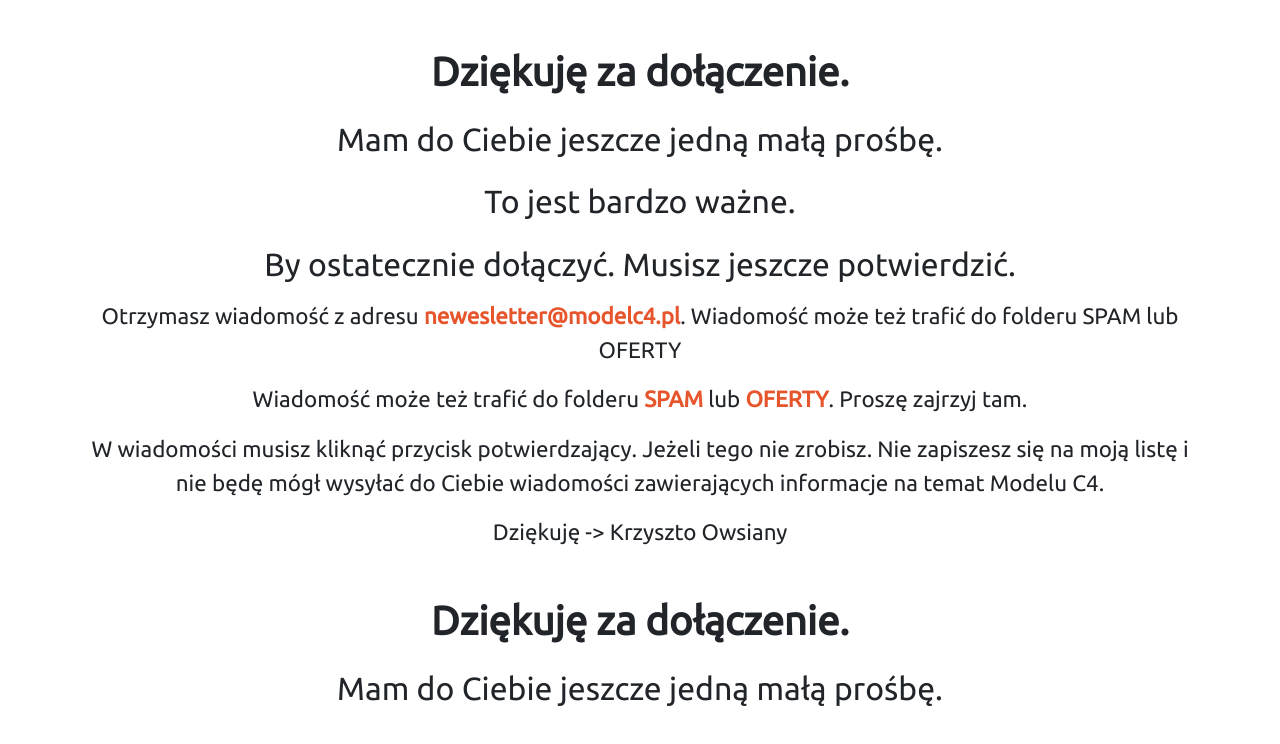
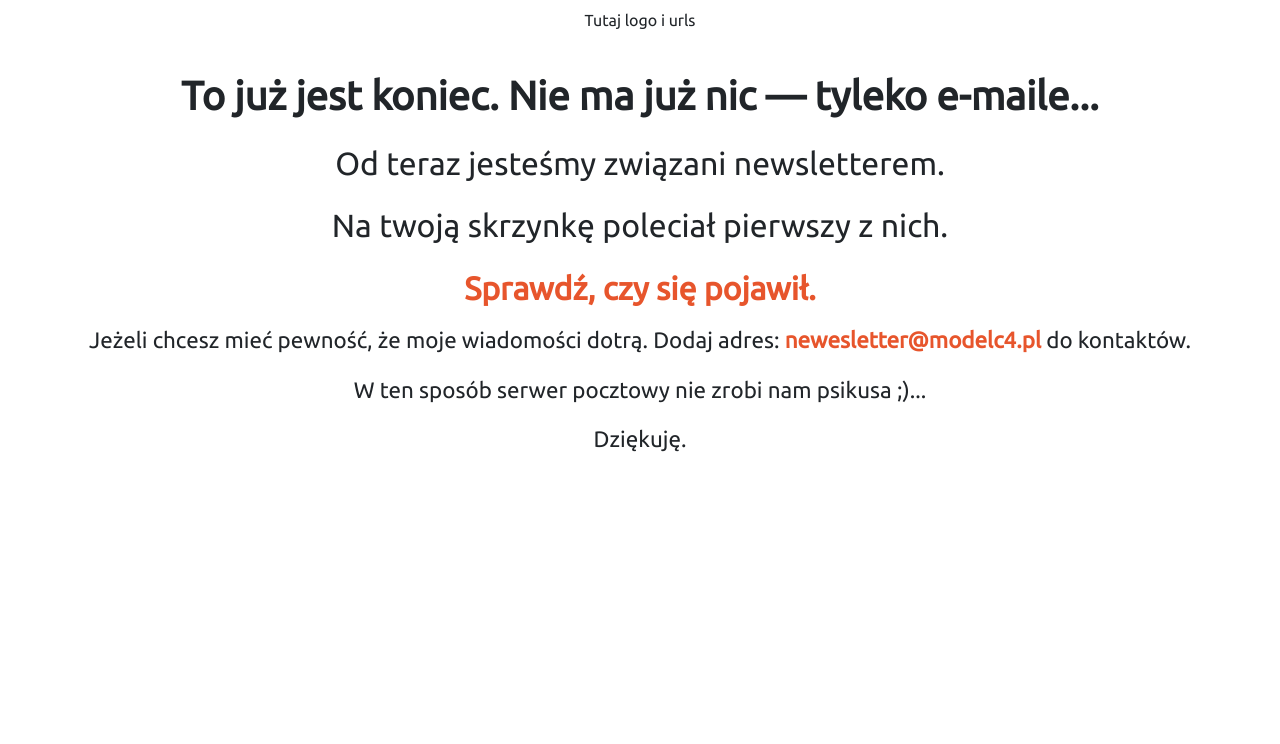
Before and after one commit to krzysztofowsiany/modelc4_lp, a plain HTML site: page dzieki-bardzo.html in a window 1280 px wide. Drawn offline with nearby package versions, Linux system fonts and the light colour scheme.

```diff
--- a/css/thanks.css
+++ b/css/thanks.css
@@ -1,9 +1,10 @@
 :root {
-  --c1: #344d90;
-  --c2: #5cc5ef;
-  --c3: #ffb745;
+  --c1: #1f487c;
+  --c2: #1081df;
+  --c3: #5fb7a1;
   --c4: #e7552c;
   --c5: #ffffff;
+  --c7: #212529;
   --c6: #000000;
 }
 
--- a/dzieki-bardzo.html
+++ b/dzieki-bardzo.html
@@ -1,43 +1,37 @@
 <!DOCTYPE html>
 <html lang="pl">
+
 <head>
-    <title>ModelC4.pl - dzięki!</title>
+  <title>ModelC4.pl - bardzo dziękuję!</title>
   <meta charset="utf-8" />
-    <meta
-      name="viewport"
-      content="width=device-width, initial-scale=1, shrink-to-fit=no"
-    />
-    <link
-      href="http://fonts.googleapis.com/css?family=Ubuntu"
-      rel="stylesheet"
-      type="text/css"
-    />
-    <link
-      rel="stylesheet"
-      href="https://stackpath.bootstrapcdn.com/bootstrap/4.4.1/css/bootstrap.min.css"
-      integrity="sha384-Vkoo8x4CGsO3+Hhxv8T/Q5PaXtkKtu6ug5TOeNV6gBiFeWPGFN9MuhOf23Q9Ifjh"
-      crossorigin="anonymous"
-    />
+  <meta name="viewport" content="width=device-width, initial-scale=1, shrink-to-fit=no" />
+  <link href="http://fonts.googleapis.com/css?family=Ubuntu" rel="stylesheet" type="text/css" />
+  <link rel="stylesheet" href="https://stackpath.bootstrapcdn.com/bootstrap/4.4.1/css/bootstrap.min.css"
+    integrity="sha384-Vkoo8x4CGsO3+Hhxv8T/Q5PaXtkKtu6ug5TOeNV6gBiFeWPGFN9MuhOf23Q9Ifjh" crossorigin="anonymous" />
   <link rel="stylesheet" href="css/bootstrap-icons.css" />
   <link rel="stylesheet" href="css/thanks.css" />
 </head>
+
 <body>
   <header class="text-center p-2">
-      <div class="container"></div>
+    <div class="container">
+      Tutaj logo i urls
+    </div>
   </header>
 
   <section class="text-center p-4">
     <div class="container">
       <div class="row">
         <div class="col">
-            <h1 class="p-2">Dziękuję za dołączenie.</h1>
-            <h2 class="p-2">Mam do Ciebie jeszcze jedną małą prośbę.</h2>
-            <h2 class="p-2">To jest bardzo ważne.</h2>
-            <h2 class="p-2">By ostatecznie dołączyć. Musisz jeszcze potwierdzić.</h2>
-            <p>Otrzymasz wiadomość z adresu <strong>newesletter@modelc4.pl</strong>. Wiadomość może też trafić do folderu SPAM lub OFERTY </p>
-            <p>Wiadomość może też trafić do folderu <strong>SPAM</strong> lub <strong>OFERTY</strong>. Proszę zajrzyj tam.</p>
-            <p>W wiadomości musisz kliknąć przycisk potwierdzający. Jeżeli tego nie zrobisz. Nie zapiszesz się na moją listę i nie będę mógł wysyłać do Ciebie wiadomości zawierających informacje na temat Modelu C4.</p>
-            <p>Dziękuję -> Krzyszto Owsiany</p>
+          <h1 class="p-2">To już jest koniec. Nie ma już nic — tyleko e-maile...</h1>
+          <h2 class="p-2">Od teraz jesteśmy związani newsletterem.</h2>
+          <h2 class="p-2">Na twoją skrzynkę poleciał pierwszy z nich.</h2>
+          <h2 class="p-2"><strong>Sprawdź, czy się pojawił.</strong></h2>
+          <p>Jeżeli chcesz mieć pewność, że moje wiadomości dotrą. Dodaj adres:
+            <strong>newesletter@modelc4.pl</strong> do kontaktów.
+          </p>
+          <p>W ten sposób serwer pocztowy nie zrobi nam psikusa ;)...</p>
+          <p>Dziękuję.</p>
         </div>
       </div>
     </div>
@@ -47,11 +41,10 @@
     <div class="container footer">
       <div class="row ">
         <div class="col">
-            <h1 class="p-2">Dziękuję za dołączenie.</h1>
-            <h2 class="p-2">Mam do Ciebie jeszcze jedną małą prośbę.</h2>
         </div>
       </div>
     </div>
   </footer>
 </body>
+
 </html>
```
Also changed, not shown: dzieki.html (+12 -17 lines), index.html (+4 -0 lines), js/cookies.js (added, +26 -0 lines). Lines whose indentation alone changed are shown as unchanged.
